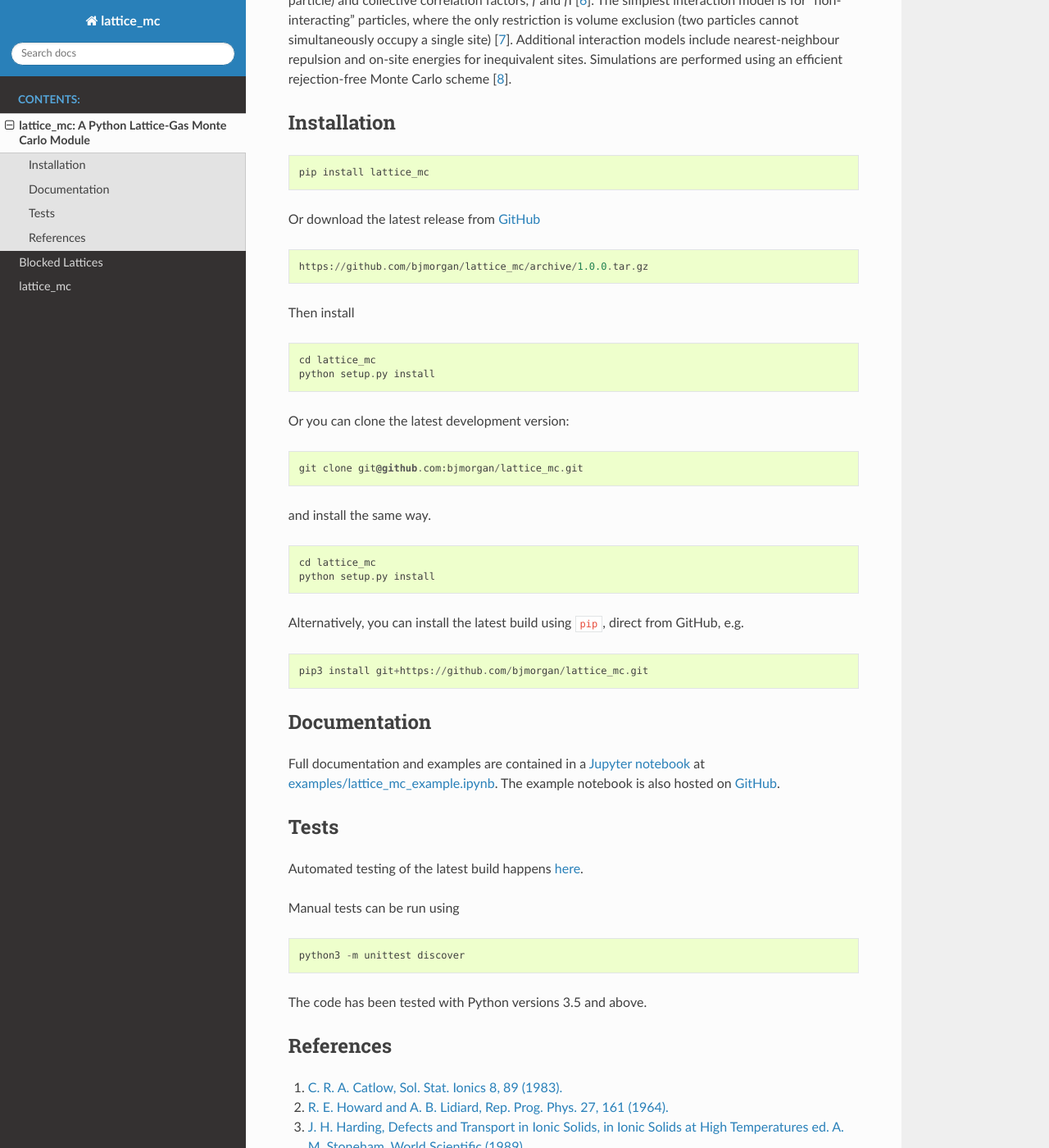
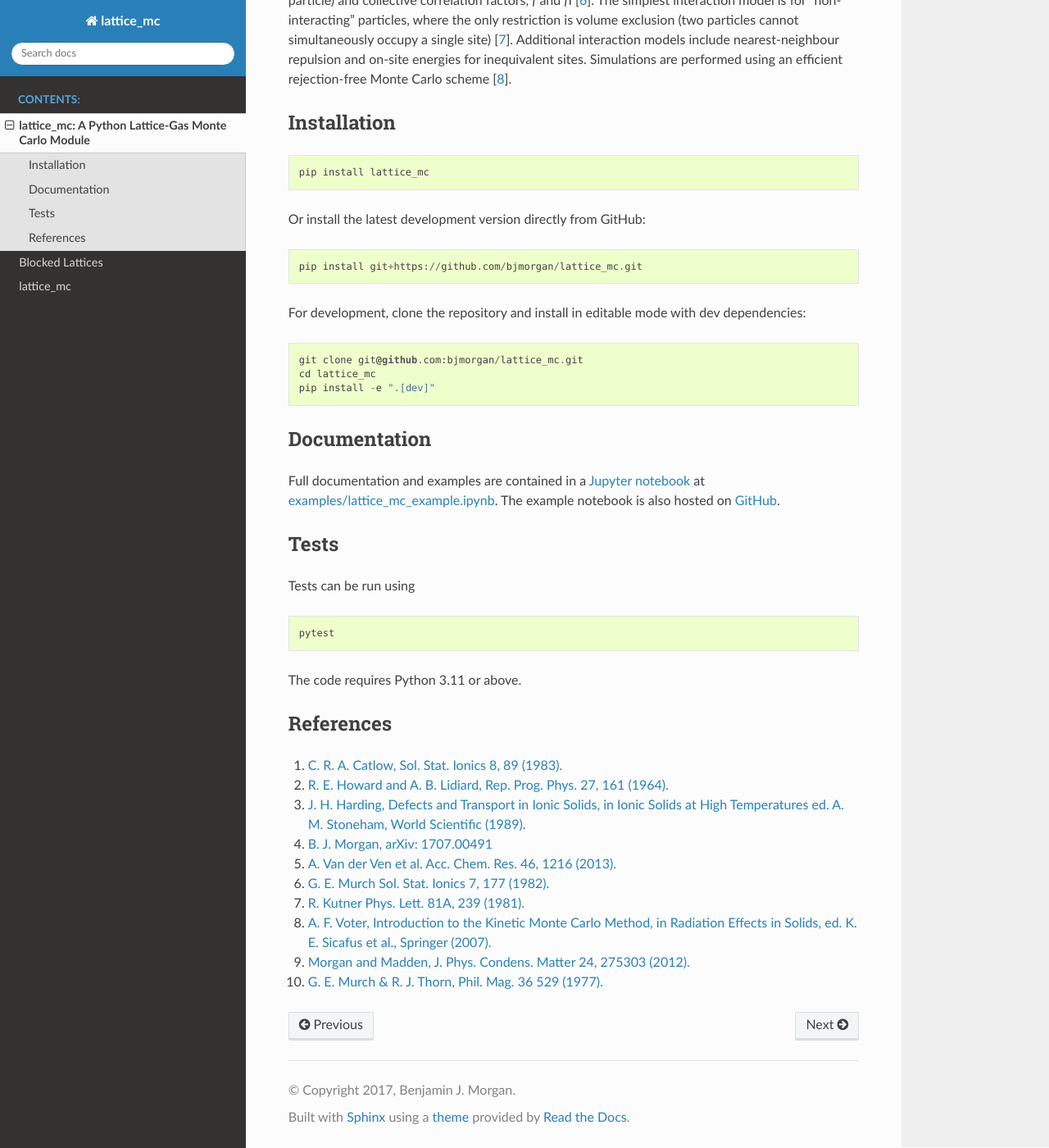
Before and after one commit to bjmorgan/lattice_mc, a Sphinx documentation site: the page built from docs/source/readme.rst, in a window 1280 px wide and 1400 px high, scrolled down 930 px. Shown: the whole window at 82% size. Built offline with Sphinx 7.4.7 and the Read the Docs theme 3.1.0, drawn with Linux system fonts in a browser that asks for light colours.

Commit message:
Address review feedback for pyproject.toml migration
- Update installation instructions in README.md and docs/source/readme.rst
  to use pip install instead of python setup.py install
- Remove Travis CI and CodeClimate badges (handled by GitHub Actions PR)
- Change master → main in GitHub links
- Update Python version requirement to 3.11+, test command to pytest
- Use warnings.warn() with PEP 440 fallback version "0.0.0.dev0"
  when package is not installed
- Fix import ordering in __init__.py
- Add "I" (isort) to ruff lint select rules
- Add mypy to dev dependencies

```diff
--- a/docs/source/readme.rst
+++ b/docs/source/readme.rst
@@ -1,8 +1,7 @@
 lattice_mc: A Python Lattice-Gas Monte Carlo Module
 ===================================================
 
-`PyPI version <https://badge.fury.io/py/lattice-mc>`__ `Build
-Status <https://travis-ci.org/bjmorgan/lattice_mc>`__
+`PyPI version <https://badge.fury.io/py/lattice-mc>`__
 `DOI <https://zenodo.org/badge/latestdoi/75750912>`__ `JOSS
 status <http://joss.theoj.org/papers/6940b7bb0d59be86b8823a10780caae0>`__
 `Documentation
@@ -65,39 +64,19 @@ Installation
 
    pip install lattice_mc
 
-Or download the latest release from
-`GitHub <https://github.com/bjmorgan/lattice_mc/releases>`__
+Or install the latest development version directly from GitHub:
 
 ::
 
-   https://github.com/bjmorgan/lattice_mc/archive/1.0.0.tar.gz
+   pip install git+https://github.com/bjmorgan/lattice_mc.git
 
-Then install
-
-::
-
-   cd lattice_mc
-   python setup.py install
-
-Or you can clone the latest development version:
+For development, clone the repository and install in editable mode with dev dependencies:
 
 ::
 
    git clone git@github.com:bjmorgan/lattice_mc.git
-
-and install the same way.
-
-::
-
    cd lattice_mc
-   python setup.py install
-
-Alternatively, you can install the latest build using ``pip``, direct
-from GitHub, e.g.
-
-::
-
-   pip3 install git+https://github.com/bjmorgan/lattice_mc.git
+   pip install -e ".[dev]"
 
 Documentation
 -------------
@@ -106,21 +85,18 @@ Full documentation and examples are contained in a `Jupyter
 notebook <http://jupyter-notebook.readthedocs.io/en/latest/#>`__ at
 `examples/lattice_mc_example.ipynb <examples/lattice_mc_example.ipynb>`__.
 The example notebook is also hosted on
-`GitHub <https://github.com/bjmorgan/lattice_mc/blob/master/examples/lattice_mc_examples.ipynb>`__.
+`GitHub <https://github.com/bjmorgan/lattice_mc/blob/main/examples/lattice_mc_examples.ipynb>`__.
 
 Tests
 -----
 
-Automated testing of the latest build happens
-`here <https://travis-ci.org/bjmorgan/lattice_mc>`__.
-
-Manual tests can be run using
+Tests can be run using
 
 ::
 
-   python3 -m unittest discover
+   pytest
 
-The code has been tested with Python versions 3.5 and above.
+The code requires Python 3.11 or above.
 
 References
 ----------
--- a/pyproject.toml
+++ b/pyproject.toml
@@ -32,6 +32,7 @@ dependencies = [
 
 [project.optional-dependencies]
 dev = [
+    "mypy",
     "pytest",
     "pytest-cov",
     "ruff",
@@ -45,7 +46,7 @@ Repository = "https://github.com/bjmorgan/lattice_mc"
 target-version = "py311"
 
 [tool.ruff.lint]
-select = ["E", "F", "W"]
+select = ["E", "F", "I", "W"]
 
 [tool.pytest.ini_options]
 testpaths = ["tests"]
```
Also changed, not shown: README.md (+8 -25 lines), lattice_mc/__init__.py (+9 -3 lines).
